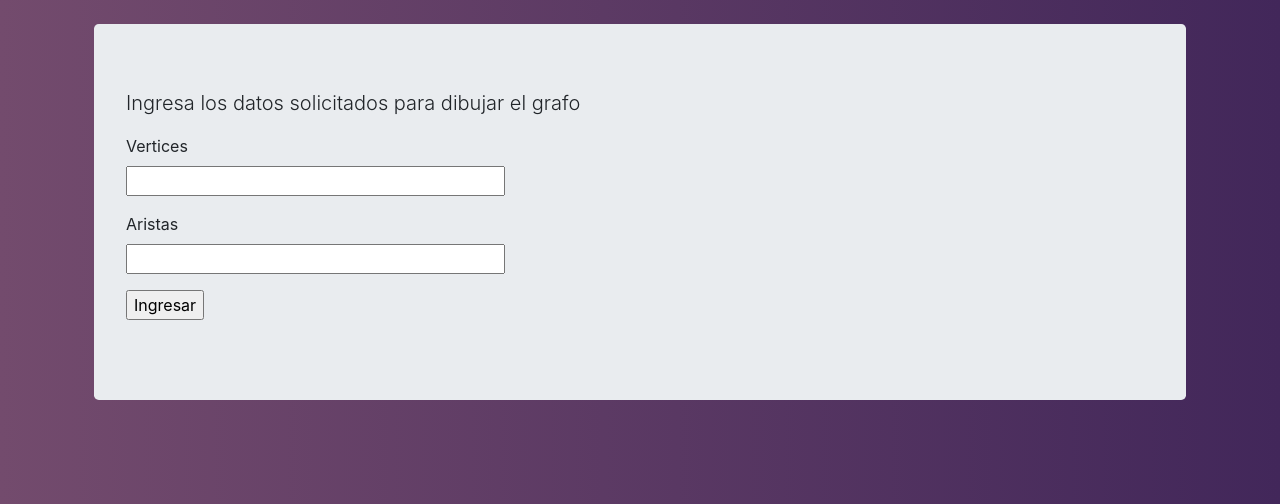
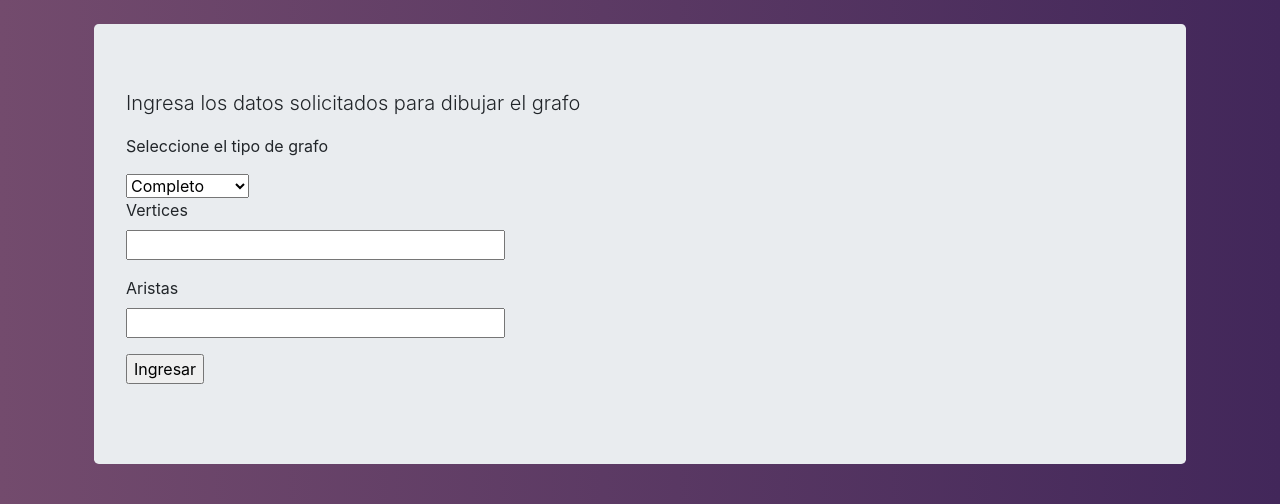
Before and after one commit to dangalledi/Ejercicio-Grafos, a Flask app: page /tarea1 in a window 1280 px wide. Shown: the part 56-560 px from the top of the page. Run offline with Flask 2, Linux system fonts and the light colour scheme; some libraries are stand-ins or nearby versions.

Commit message:
tipo grafo

```diff
--- a/forms.py
+++ b/forms.py
@@ -1,9 +1,10 @@
 from wtforms import Form
-from wtforms import StringField, PasswordField, BooleanField, SubmitField
+from wtforms import StringField, PasswordField, BooleanField, SubmitField, SelectField
 from wtforms.validators import DataRequired
 
 #Creacion de clases donde se reciben los datos del formulario
 class IngresoGrafo(Form):
-    vertices= StringField('Vertices',validators=[DataRequired()])
-    aristas= StringField('Aristas',validators=[DataRequired()])
+    #ipo = SelectField(u'tipo',choices = [('Completo','completo'),('Direccionado','direccionado')])
+    vertices = StringField('Vertices',validators=[DataRequired()])
+    aristas = StringField('Aristas',validators=[DataRequired()])
     submit = SubmitField('Ingresar')
--- a/templates/tarea1.html
+++ b/templates/tarea1.html
@@ -5,6 +5,11 @@
 <div class="jumbotron">
     <form action=" " method="post" novalidate>
         <p class="lead">Ingresa los datos solicitados para dibujar el grafo</p>
+        <p>Seleccione el tipo de grafo</p>
+        <select id="tipo">  <!--necesario crear el dato tipo en el formulario-->
+            <option value = "completo">Completo</option>
+            <option value = "direccionado">Direccionado</option>
+        </select>
         <p>
             {{ grafo.vertices.label }}<br> {{ grafo.vertices(size=32) }} {% for error in grafo.vertices.errors %}
             <!-- Se tiene una validacion de errores..  for error in grafo... xD -->
```
